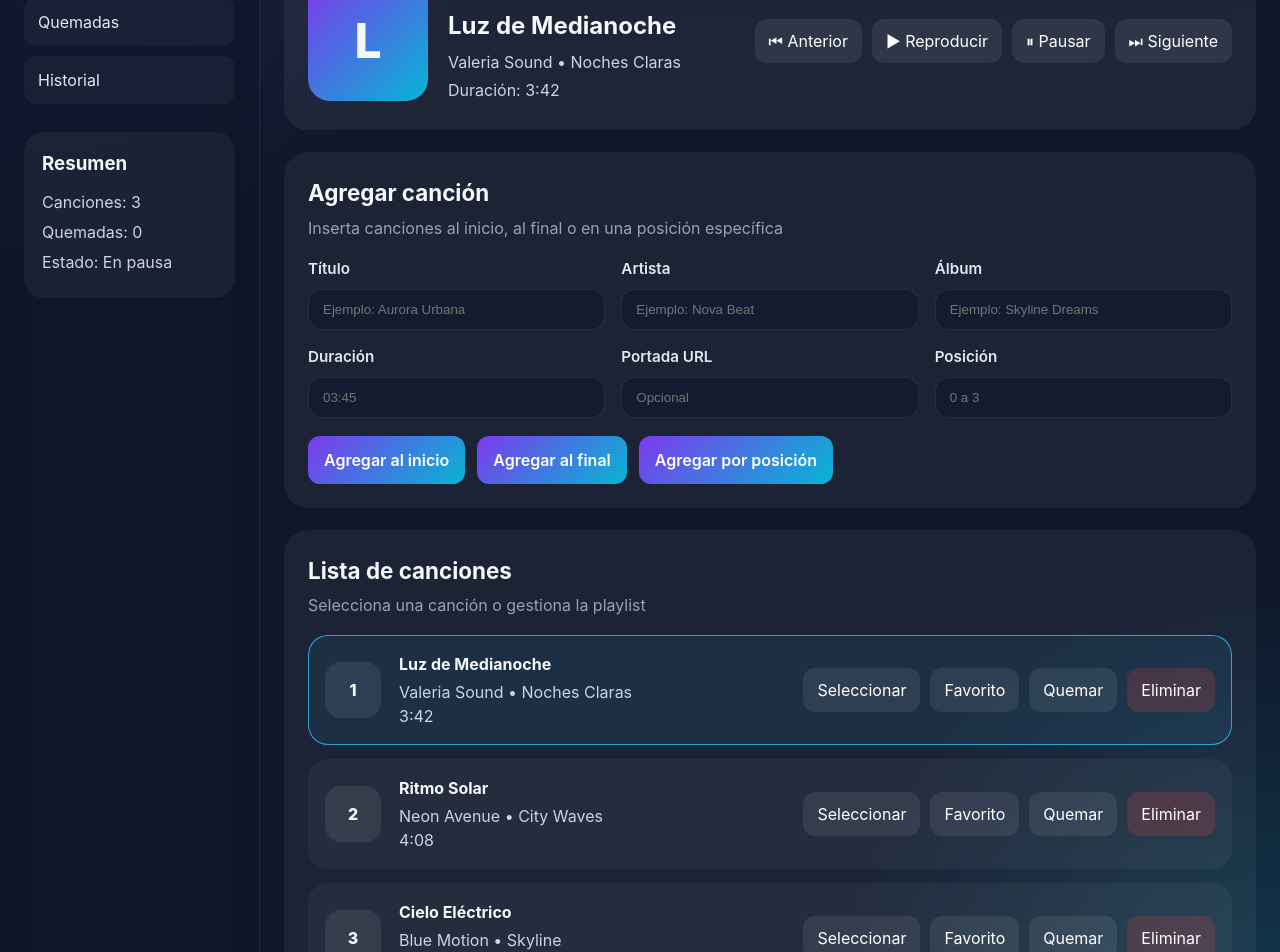
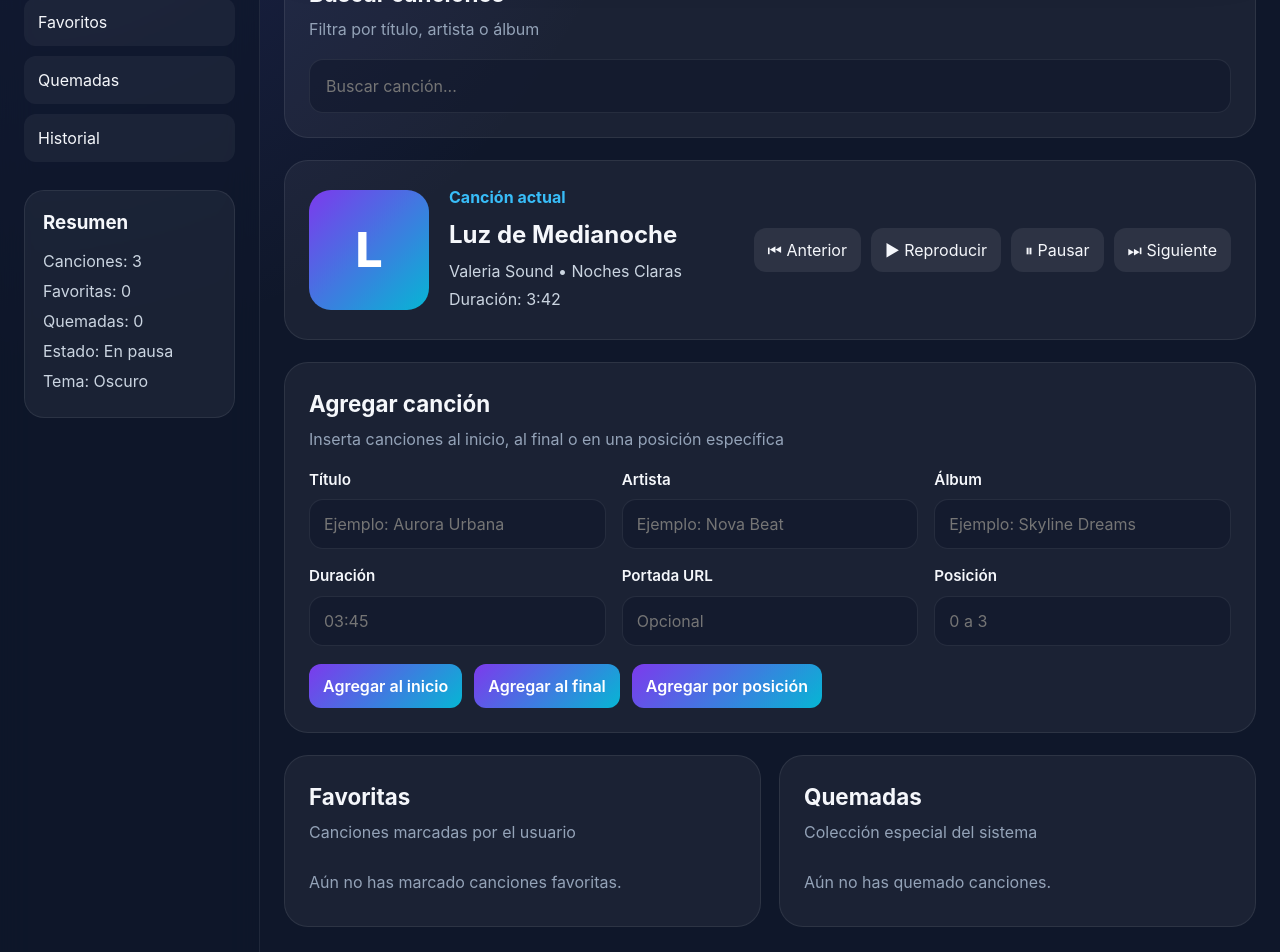
Before and after one commit to David-Cabrera00/FlowMusic-Player, a React (Vite) app in the folder flowmusic-player/: page / in a window 1280 px wide. Shown: the part 300-1252 px from the top of the page. Built offline with nearby package versions, Linux system fonts and the light colour scheme.

Commit message:
Actualizacion de diseños

```diff
--- a/flowmusic-player/src/index.css
+++ b/flowmusic-player/src/index.css
@@ -1,10 +1,48 @@
 :root {
   font-family: Inter, system-ui, -apple-system, BlinkMacSystemFont, 'Segoe UI',
     sans-serif;
-  color: #f5f7fb;
-  background: #0f172a;
   line-height: 1.5;
   font-weight: 400;
+
+  --bg-main: #0f172a;
+  --bg-secondary: rgba(15, 23, 42, 0.72);
+  --bg-card: rgba(255, 255, 255, 0.05);
+  --bg-card-strong: rgba(255, 255, 255, 0.08);
+  --bg-input: rgba(15, 23, 42, 0.55);
+  --text-main: #f5f7fb;
+  --text-soft: #cbd5e1;
+  --text-muted: #94a3b8;
+  --border-soft: rgba(255, 255, 255, 0.08);
+  --accent-a: #7c3aed;
+  --accent-b: #06b6d4;
+  --accent-c: #38bdf8;
+  --danger-bg: rgba(239, 68, 68, 0.2);
+  --danger-hover: rgba(239, 68, 68, 0.35);
+  --success-bg: rgba(34, 197, 94, 0.15);
+  --success-text: #bbf7d0;
+  --error-bg: rgba(239, 68, 68, 0.15);
+  --error-text: #fecaca;
+}
+
+:root[data-theme='light'] {
+  --bg-main: #f1f5f9;
+  --bg-secondary: rgba(255, 255, 255, 0.8);
+  --bg-card: rgba(255, 255, 255, 0.85);
+  --bg-card-strong: rgba(255, 255, 255, 0.95);
+  --bg-input: rgba(255, 255, 255, 0.95);
+  --text-main: #0f172a;
+  --text-soft: #334155;
+  --text-muted: #64748b;
+  --border-soft: rgba(15, 23, 42, 0.08);
+  --accent-a: #7c3aed;
+  --accent-b: #0891b2;
+  --accent-c: #0284c7;
+  --danger-bg: rgba(239, 68, 68, 0.14);
+  --danger-hover: rgba(239, 68, 68, 0.22);
+  --success-bg: rgba(34, 197, 94, 0.12);
+  --success-text: #166534;
+  --error-bg: rgba(239, 68, 68, 0.12);
+  --error-text: #991b1b;
 }
 
 * {
@@ -13,24 +51,31 @@
   padding: 0;
 }
 
+html,
+body,
+#root {
+  min-height: 100vh;
+}
+
 body {
   background:
-    radial-gradient(circle at top left, rgba(99, 102, 241, 0.25), transparent 30%),
-    radial-gradient(circle at bottom right, rgba(34, 211, 238, 0.18), transparent 25%),
-    #0f172a;
-  min-height: 100vh;
+    radial-gradient(circle at top left, rgba(99, 102, 241, 0.2), transparent 30%),
+    radial-gradient(circle at bottom right, rgba(34, 211, 238, 0.16), transparent 25%),
+    var(--bg-main);
+  color: var(--text-main);
+  transition: background 0.3s ease, color 0.3s ease;
+}
+
+button,
+input {
+  font: inherit;
 }
 
 button {
   border: none;
   border-radius: 12px;
   cursor: pointer;
-  font: inherit;
   transition: 0.2s ease;
-}
-
-#root {
-  min-height: 100vh;
 }
 
 .app-shell {
@@ -41,13 +86,13 @@ button {
 
 .left-panel {
   padding: 24px;
-  border-right: 1px solid rgba(255, 255, 255, 0.08);
-  background: rgba(15, 23, 42, 0.72);
+  border-right: 1px solid var(--border-soft);
+  background: var(--bg-secondary);
   backdrop-filter: blur(16px);
 }
 
 .brand-box {
-  margin-bottom: 28px;
+  margin-bottom: 20px;
 }
 
 .brand-box h1 {
@@ -56,7 +101,21 @@ button {
 }
 
 .brand-box p {
-  color: #94a3b8;
+  color: var(--text-muted);
+}
+
+.theme-toggle {
+  width: 100%;
+  padding: 12px 14px;
+  margin-bottom: 18px;
+  background: linear-gradient(135deg, var(--accent-a), var(--accent-b));
+  color: white;
+  font-weight: 700;
+}
+
+.theme-toggle:hover {
+  transform: translateY(-1px);
+  filter: brightness(1.05);
 }
 
 .menu-box {
@@ -68,21 +127,22 @@ button {
 
 .menu-item {
   padding: 12px 14px;
-  background: rgba(255, 255, 255, 0.04);
-  color: #e2e8f0;
+  background: var(--bg-card);
+  color: var(--text-main);
   text-align: left;
 }
 
 .menu-item:hover,
 .menu-item.active {
-  background: linear-gradient(135deg, #7c3aed, #06b6d4);
+  background: linear-gradient(135deg, var(--accent-a), var(--accent-b));
   color: white;
 }
 
 .summary-card {
   padding: 18px;
   border-radius: 20px;
-  background: rgba(255, 255, 255, 0.05);
+  background: var(--bg-card);
+  border: 1px solid var(--border-soft);
 }
 
 .summary-card h3 {
@@ -90,7 +150,7 @@ button {
 }
 
 .summary-card p {
-  color: #cbd5e1;
+  color: var(--text-soft);
   margin-bottom: 6px;
 }
 
@@ -102,8 +162,9 @@ button {
   padding: 28px;
   border-radius: 24px;
   margin-bottom: 22px;
-  background: linear-gradient(135deg, rgba(124, 58, 237, 0.55), rgba(6, 182, 212, 0.35));
-  box-shadow: 0 20px 60px rgba(0, 0, 0, 0.25);
+  background: linear-gradient(135deg, rgba(124, 58, 237, 0.72), rgba(6, 182, 212, 0.42));
+  box-shadow: 0 20px 60px rgba(0, 0, 0, 0.18);
+  color: white;
 }
 
 .tag {
@@ -122,7 +183,17 @@ button {
 
 .hero-card p {
   max-width: 760px;
-  color: #e2e8f0;
+  color: rgba(255, 255, 255, 0.92);
+}
+
+.current-track-card,
+.form-section,
+.list-section {
+  padding: 24px;
+  border-radius: 24px;
+  margin-bottom: 22px;
+  background: var(--bg-card);
+  border: 1px solid var(--border-soft);
 }
 
 .current-track-card {
@@ -130,10 +201,6 @@ button {
   grid-template-columns: 120px 1fr auto;
   gap: 20px;
   align-items: center;
-  padding: 24px;
-  border-radius: 24px;
-  margin-bottom: 22px;
-  background: rgba(255, 255, 255, 0.06);
 }
 
 .cover-placeholder {
@@ -142,7 +209,8 @@ button {
   width: 120px;
   height: 120px;
   border-radius: 22px;
-  background: linear-gradient(135deg, #7c3aed, #06b6d4);
+  background: linear-gradient(135deg, var(--accent-a), var(--accent-b));
+  color: white;
   font-size: 3rem;
   font-weight: 800;
 }
@@ -153,12 +221,12 @@ button {
 }
 
 .current-track-info p {
-  color: #cbd5e1;
+  color: var(--text-soft);
   margin-bottom: 4px;
 }
 
 .section-label {
-  color: #38bdf8 !important;
+  color: var(--accent-c) !important;
   font-weight: 700;
   margin-bottom: 8px !important;
 }
@@ -170,119 +238,16 @@ button {
 }
 
 .player-actions button,
-.track-actions button {
+.track-actions button,
+.form-actions button {
   padding: 10px 14px;
-  background: rgba(255, 255, 255, 0.08);
-  color: white;
+  background: var(--bg-card-strong);
+  color: var(--text-main);
 }
 
 .player-actions button:hover,
 .track-actions button:hover {
   transform: translateY(-1px);
-  background: rgba(255, 255, 255, 0.14);
-}
-
-.list-section {
-  padding: 24px;
-  border-radius: 24px;
-  background: rgba(255, 255, 255, 0.05);
-}
-
-.section-header {
-  margin-bottom: 18px;
-}
-
-.section-header h3 {
-  font-size: 1.4rem;
-  margin-bottom: 6px;
-}
-
-.section-header p {
-  color: #94a3b8;
-}
-
-.track-list {
-  display: flex;
-  flex-direction: column;
-  gap: 14px;
-}
-
-.track-card {
-  display: grid;
-  grid-template-columns: 56px 1fr auto;
-  gap: 18px;
-  align-items: center;
-  padding: 16px;
-  border-radius: 20px;
-  background: rgba(255, 255, 255, 0.04);
-  border: 1px solid transparent;
-}
-
-.track-card.current {
-  border-color: rgba(56, 189, 248, 0.8);
-  background: rgba(56, 189, 248, 0.08);
-}
-
-.track-number {
-  width: 56px;
-  height: 56px;
-  border-radius: 16px;
-  display: grid;
-  place-items: center;
-  font-weight: 800;
-  background: rgba(255, 255, 255, 0.08);
-}
-
-.track-details h4 {
-  margin-bottom: 4px;
-}
-
-.track-details p,
-.track-details span {
-  color: #cbd5e1;
-}
-
-.track-actions {
-  display: flex;
-  flex-wrap: wrap;
-  gap: 10px;
-  justify-content: flex-end;
-}
-
-.danger-button {
-  background: rgba(239, 68, 68, 0.2) !important;
-}
-
-.danger-button:hover {
-  background: rgba(239, 68, 68, 0.35) !important;
-}
-
-@media (max-width: 1100px) {
-  .app-shell {
-    grid-template-columns: 1fr;
-  }
-
-  .left-panel {
-    border-right: none;
-    border-bottom: 1px solid rgba(255, 255, 255, 0.08);
-  }
-
-  .current-track-card {
-    grid-template-columns: 1fr;
-  }
-
-  .track-card {
-    grid-template-columns: 1fr;
-  }
-
-  .track-actions {
-    justify-content: flex-start;
-  }
-}.form-section {
-  padding: 24px;
-  border-radius: 24px;
-  margin-bottom: 22px;
-  background: rgba(255, 255, 255, 0.05);
 }
 
 .form-grid {
@@ -302,21 +267,21 @@ button {
 .form-field label {
   font-size: 0.95rem;
   font-weight: 600;
-  color: #e2e8f0;
+  color: var(--text-main);
 }
 
 .form-field input {
   width: 100%;
   padding: 12px 14px;
-  border: 1px solid rgba(255, 255, 255, 0.08);
+  border: 1px solid var(--border-soft);
   border-radius: 14px;
-  background: rgba(15, 23, 42, 0.55);
-  color: #f8fafc;
+  background: var(--bg-input);
+  color: var(--text-main);
   outline: none;
 }
 
 .form-field input:focus {
-  border-color: rgba(56, 189, 248, 0.85);
+  border-color: var(--accent-c);
   box-shadow: 0 0 0 3px rgba(56, 189, 248, 0.12);
 }
 
@@ -327,8 +292,7 @@ button {
 }
 
 .form-actions button {
-  padding: 12px 16px;
-  background: linear-gradient(135deg, #7c3aed, #06b6d4);
+  background: linear-gradient(135deg, var(--accent-a), var(--accent-b));
   color: white;
   font-weight: 600;
 }
@@ -346,17 +310,182 @@ button {
 }
 
 .form-message.error {
-  background: rgba(239, 68, 68, 0.15);
-  color: #fecaca;
+  background: var(--error-bg);
+  color: var(--error-text);
 }
 
 .form-message.success {
-  background: rgba(34, 197, 94, 0.15);
-  color: #bbf7d0;
+  background: var(--success-bg);
+  color: var(--success-text);
+}
+
+.section-header {
+  margin-bottom: 18px;
+}
+
+.section-header h3 {
+  font-size: 1.4rem;
+  margin-bottom: 6px;
+}
+
+.section-header p {
+  color: var(--text-muted);
+}
+
+.track-list {
+  display: flex;
+  flex-direction: column;
+  gap: 14px;
+}
+
+.track-card {
+  display: grid;
+  grid-template-columns: 56px 1fr auto;
+  gap: 18px;
+  align-items: center;
+  padding: 16px;
+  border-radius: 20px;
+  background: var(--bg-card-strong);
+  border: 1px solid transparent;
+}
+
+.track-card.current {
+  border-color: var(--accent-c);
+  background: rgba(56, 189, 248, 0.08);
+}
+
+.track-number {
+  width: 56px;
+  height: 56px;
+  border-radius: 16px;
+  display: grid;
+  place-items: center;
+  font-weight: 800;
+  background: var(--bg-card);
+}
+
+.track-details h4 {
+  margin-bottom: 4px;
+}
+
+.track-details p,
+.track-details span {
+  color: var(--text-soft);
+}
+
+.track-actions {
+  display: flex;
+  flex-wrap: wrap;
+  gap: 10px;
+  justify-content: flex-end;
+}
+
+.danger-button {
+  background: var(--danger-bg) !important;
+}
+
+.danger-button:hover {
+  background: var(--danger-hover) !important;
 }
 
 @media (max-width: 1100px) {
+  .app-shell {
+    grid-template-columns: 1fr;
+  }
+
+  .left-panel {
+    border-right: none;
+    border-bottom: 1px solid var(--border-soft);
+  }
+
+  .current-track-card {
+    grid-template-columns: 1fr;
+  }
+
+  .track-card {
+    grid-template-columns: 1fr;
+  }
+
+  .track-actions {
+    justify-content: flex-start;
+  }
+
   .form-grid {
     grid-template-columns: 1fr;
   }
+}.search-card,
+.collection-card {
+  padding: 24px;
+  border-radius: 24px;
+  margin-bottom: 22px;
+  background: var(--bg-card);
+  border: 1px solid var(--border-soft);
 }
+
+.search-input {
+  width: 100%;
+  padding: 14px 16px;
+  border: 1px solid var(--border-soft);
+  border-radius: 14px;
+  background: var(--bg-input);
+  color: var(--text-main);
+  outline: none;
+}
+
+.search-input:focus {
+  border-color: var(--accent-c);
+  box-shadow: 0 0 0 3px rgba(56, 189, 248, 0.12);
+}
+
+.collections-grid {
+  display: grid;
+  grid-template-columns: repeat(2, minmax(0, 1fr));
+  gap: 18px;
+  margin-bottom: 22px;
+}
+
+.mini-list {
+  display: flex;
+  flex-direction: column;
+  gap: 12px;
+}
+
+.mini-card {
+  display: flex;
+  align-items: center;
+  gap: 12px;
+  padding: 14px;
+  border-radius: 18px;
+  background: var(--bg-card-strong);
+}
+
+.mini-avatar {
+  width: 48px;
+  height: 48px;
+  border-radius: 14px;
+  display: grid;
+  place-items: center;
+  font-weight: 800;
+  color: white;
+  background: linear-gradient(135deg, var(--accent-a), var(--accent-b));
+}
+
+.mini-info h4 {
+  margin-bottom: 4px;
+}
+
+.mini-info p {
+  color: var(--text-soft);
+  font-size: 0.95rem;
+}
+
+.empty-state {
+  color: var(--text-muted);
+  padding: 8px 0;
+}
+
+@media (max-width: 1100px) {
+  .collections-grid {
+    grid-template-columns: 1fr;
+  }
+}
--- /dev/null
+++ b/flowmusic-player/src/ui/components/CollectionPanels.tsx
@@ -0,0 +1,69 @@
+import { BurnedTrack } from '../../domain/models/BurnedTrack'
+import { Track } from '../../domain/models/Track'
+
+interface CollectionPanelsProps {
+  favoriteTracks: Track[]
+  burnedTracks: BurnedTrack[]
+}
+
+export function CollectionPanels({
+  favoriteTracks,
+  burnedTracks
+}: CollectionPanelsProps) {
+  return (
+    <section className="collections-grid">
+      <article className="collection-card">
+        <div className="section-header">
+          <h3>Favoritas</h3>
+          <p>Canciones marcadas por el usuario</p>
+        </div>
+
+        {favoriteTracks.length === 0 ? (
+          <p className="empty-state">Aún no has marcado canciones favoritas.</p>
+        ) : (
+          <div className="mini-list">
+            {favoriteTracks.map((track) => (
+              <div key={track.id} className="mini-card">
+                <div className="mini-avatar">{track.title.charAt(0)}</div>
+
+                <div className="mini-info">
+                  <h4>{track.title}</h4>
+                  <p>
+                    {track.artist} • {track.duration}
+                  </p>
+                </div>
+              </div>
+            ))}
+          </div>
+        )}
+      </article>
+
+      <article className="collection-card">
+        <div className="section-header">
+          <h3>Quemadas</h3>
+          <p>Colección especial del sistema</p>
+        </div>
+
+        {burnedTracks.length === 0 ? (
+          <p className="empty-state">Aún no has quemado canciones.</p>
+        ) : (
+          <div className="mini-list">
+            {burnedTracks.map((item) => (
+              <div key={item.track.id} className="mini-card">
+                <div className="mini-avatar">{item.track.title.charAt(0)}</div>
+
+                <div className="mini-info">
+                  <h4>{item.track.title}</h4>
+                  <p>
+                    {item.track.artist} •{' '}
+                    {item.burnedAt.toLocaleDateString('es-CO')}
+                  </p>
+                </div>
+              </div>
+            ))}
+          </div>
+        )}
+      </article>
+    </section>
+  )
+}
--- a/flowmusic-player/src/ui/pages/HomePage.tsx
+++ b/flowmusic-player/src/ui/pages/HomePage.tsx
@@ -1,10 +1,15 @@
-import { useMemo, useState } from 'react'
+import { useEffect, useMemo, useState } from 'react'
 import { Track } from '../../domain/models/Track'
+import { BurnedTrack } from '../../domain/models/BurnedTrack'
 import { BurnCollection } from '../../domain/services/BurnCollection'
 import { FlowPlaylist } from '../../domain/services/FlowPlaylist'
 import { PlayerController } from '../../domain/services/PlayerController'
 import { seedTracks } from '../../data/seedTracks'
 import { TrackForm } from '../components/TrackForm'
+import { ThemeToggle } from '../components/ThemeToggle'
+import { CollectionPanels } from '../components/CollectionPanels'
+
+type ThemeMode = 'dark' | 'light'
 
 export function HomePage() {
   const playlist = useMemo(() => {
@@ -29,12 +34,31 @@ export function HomePage() {
   const [burnedCount, setBurnedCount] = useState<number>(
     burnCollection.getAll().length
   )
+  const [burnedTracks, setBurnedTracks] = useState<BurnedTrack[]>(
+    burnCollection.getAll()
+  )
+  const [searchTerm, setSearchTerm] = useState<string>('')
+  const [theme, setTheme] = useState<ThemeMode>(() => {
+    const savedTheme = localStorage.getItem('flowmusic-theme')
+
+    if (savedTheme === 'light' || savedTheme === 'dark') {
+      return savedTheme
+    }
+
+    return 'dark'
+  })
+
+  useEffect(() => {
+    document.documentElement.setAttribute('data-theme', theme)
+    localStorage.setItem('flowmusic-theme', theme)
+  }, [theme])
 
   const refreshView = (): void => {
     setTracks([...playlist.toArray()])
     setCurrentTrack(playlist.getCurrentTrack())
     setIsPlaying(player.isActive())
     setBurnedCount(burnCollection.getAll().length)
+    setBurnedTracks(burnCollection.getAll())
   }
 
   const handlePlay = (): void => {
@@ -98,6 +122,28 @@ export function HomePage() {
     refreshView()
   }
 
+  const handleToggleTheme = (): void => {
+    setTheme((previousTheme) =>
+      previousTheme === 'dark' ? 'light' : 'dark'
+    )
+  }
+
+  const favoriteTracks = tracks.filter((track) => track.isFavorite)
+
+  const filteredTracks = tracks.filter((track) => {
+    const normalizedSearch = searchTerm.trim().toLowerCase()
+
+    if (!normalizedSearch) {
+      return true
+    }
+
+    return (
+      track.title.toLowerCase().includes(normalizedSearch) ||
+      track.artist.toLowerCase().includes(normalizedSearch) ||
+      track.album.toLowerCase().includes(normalizedSearch)
+    )
+  })
+
   return (
     <div className="app-shell">
       <aside className="left-panel">
@@ -105,6 +151,8 @@ export function HomePage() {
           <h1>FlowMusic</h1>
           <p>Player académico</p>
         </div>
+
+        <ThemeToggle theme={theme} onToggle={handleToggleTheme} />
 
         <nav className="menu-box">
           <button className="menu-item active">Inicio</button>
@@ -117,8 +165,10 @@ export function HomePage() {
         <div className="summary-card">
           <h3>Resumen</h3>
           <p>Canciones: {tracks.length}</p>
+          <p>Favoritas: {favoriteTracks.length}</p>
           <p>Quemadas: {burnedCount}</p>
           <p>Estado: {isPlaying ? 'Reproduciendo' : 'En pausa'}</p>
+          <p>Tema: {theme === 'dark' ? 'Oscuro' : 'Claro'}</p>
         </div>
       </aside>
 
@@ -129,9 +179,25 @@ export function HomePage() {
             <h2>Reproductor para tu día a día</h2>
             <p>
               FlowMusic Player usa una estructura enlazada con navegación hacia
-              adelante y hacia atrás para gestionar la playlist.
+              adelante y hacia atrás para gestionar la playlist de manera
+              académica, visual y profesional.
             </p>
           </div>
+        </section>
+
+        <section className="search-card">
+          <div className="section-header">
+            <h3>Buscar canciones</h3>
+            <p>Filtra por título, artista o álbum</p>
+          </div>
+
+          <input
+            className="search-input"
+            type="text"
+            value={searchTerm}
+            onChange={(event) => setSearchTerm(event.target.value)}
+            placeholder="Buscar canción..."
+          />
         </section>
 
         <section className="current-track-card">
@@ -165,6 +231,11 @@ export function HomePage() {
           onAddToPosition={handleAddToPosition}
         />
 
+        <CollectionPanels
+          favoriteTracks={favoriteTracks}
+          burnedTracks={burnedTracks}
+        />
+
         <section className="list-section">
           <div className="section-header">
             <h3>Lista de canciones</h3>
@@ -172,7 +243,12 @@ export function HomePage() {
           </div>
 
           <div className="track-list">
-            {tracks.map((track, index) => {
+            {filteredTracks.length === 0 ? (
+              <p className="empty-state">
+                No se encontraron canciones con esa búsqueda.
+              </p>
+            ) : (
+              filteredTracks.map((track, index) => {
                 const isCurrent = currentTrack?.id === track.id
 
                 return (
@@ -209,7 +285,8 @@ export function HomePage() {
                     </div>
                   </article>
                 )
-            })}
+              })
+            )}
           </div>
         </section>
       </main>
```
Also changed, not shown: flowmusic-player/src/ui/components/ThemeToggle.tsx (+12 -0 lines). Lines whose indentation alone changed are shown as unchanged.
